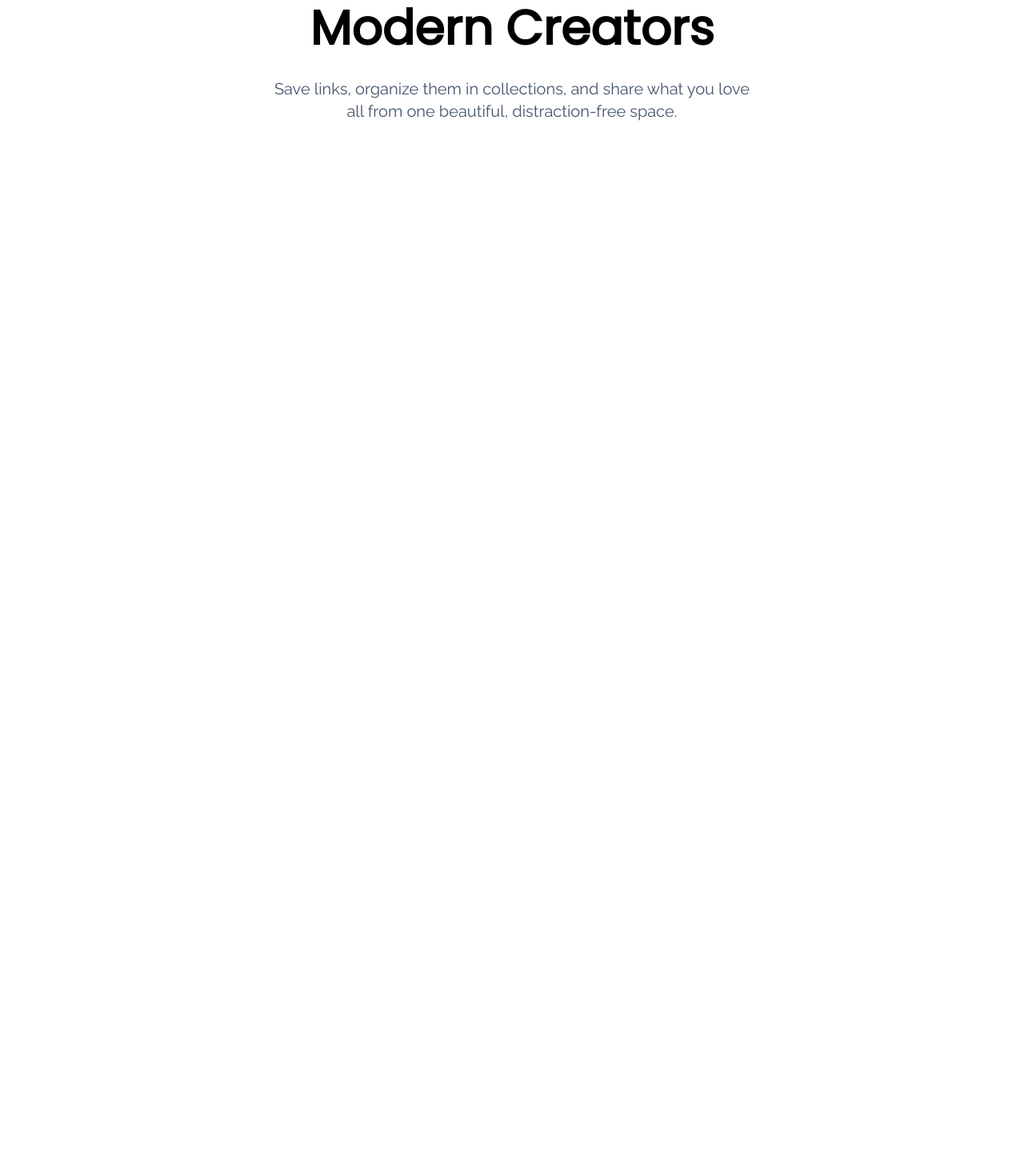
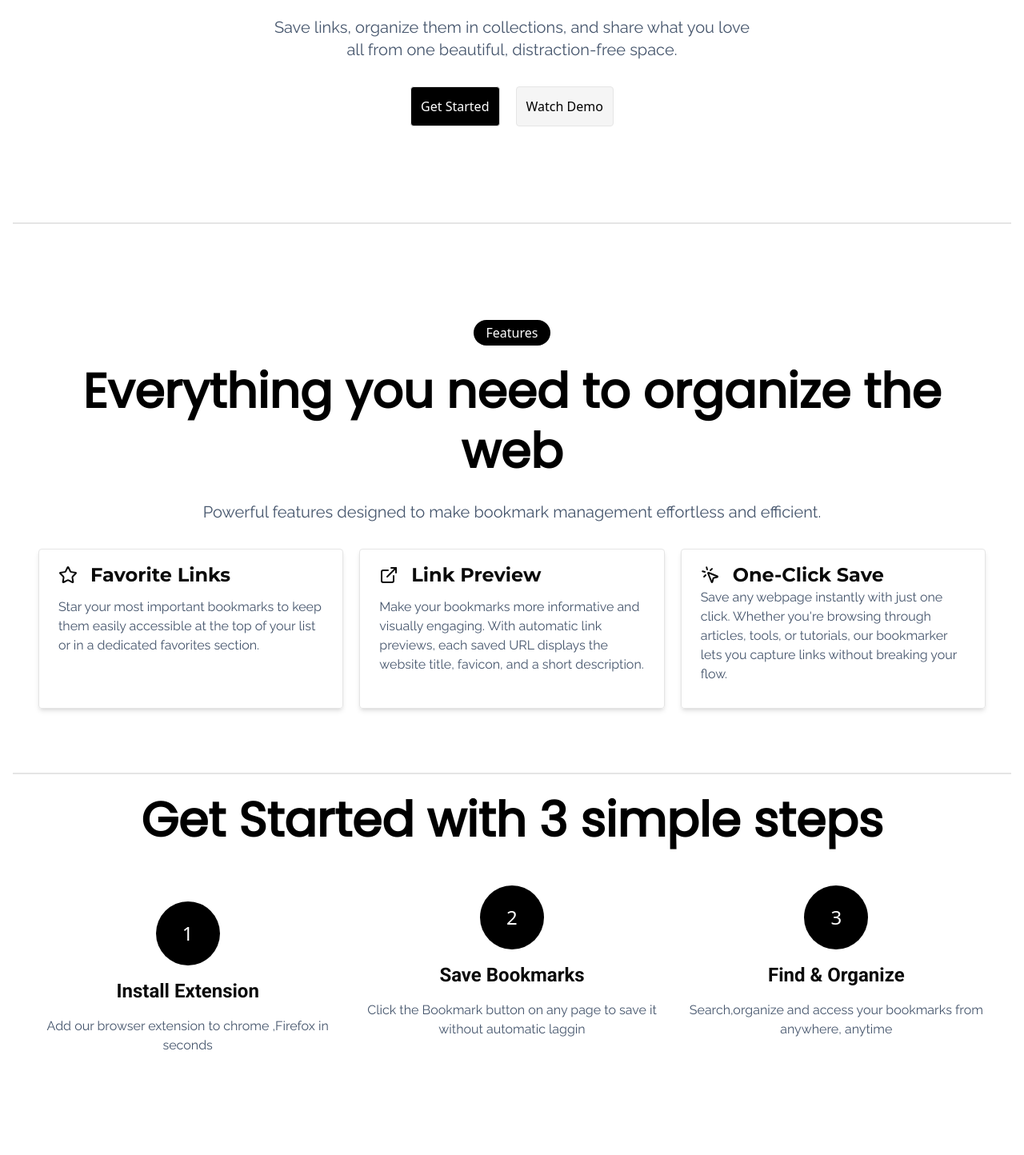
Before and after one commit to sivakumar232/urlBookmark, a React (Vite) app in the folder clientside/bookmark-app/: page / in a window 1280 px wide. Shown: the part 386-1830 px from the top of the page at 80% size. Before the commit the page ends 800 px from the top, so only its background shows below. Built offline with nearby package versions, Linux system fonts and the light colour scheme.

Commit message:
landing page structured

```diff
--- a/clientside/bookmark-app/src/components/Dashboard.jsx
+++ b/clientside/bookmark-app/src/components/Dashboard.jsx
@@ -7,72 +7,17 @@ import axios from 'axios'
 import Sidebar from './Sidebar'
 import Dashnav from './Dashnav'
 import { Star } from 'lucide-react'
-import { Ellipsis } from 'lucide-react'
+import { Trash } from 'lucide-react'
+
 import {
   Popover,
   PopoverContent,
   PopoverTrigger,
 } from "@/components/ui/popover"
-const items = [
-  {
-    id: 1,
-    title: "OpenAI",
-    url: "https://openai.com",
-    favorite: true,
-  },
-  {
-    id: 2,
-    title: "GitHub",
-    url: "https://github.com",
-    favorite: false,
-  },
-  {
-    id: 3,
-    title: "MDN Web Docs",
-    url: "https://developer.mozilla.org",
-    favorite: true,
-  },
-  {
-    id: 4,
-    title: "React",
-    url: "https://reactjs.org",
-    favorite: false,
-  },
-  {
-    id: 5,
-    title: "Tailwind CSS",
-    url: "https://tailwindcss.com",
-    favorite: true,
-  },
-  {
-    id: 6,
-    title: "Stack Overflow",
-    url: "https://stackoverflow.com",
-    favorite: false,
-  },
-  {
-    id: 7,
-    title: "Vite",
-    url: "https://vitejs.dev",
-    favorite: false,
-  },
-  {
-    id: 8,
-    title: "Figma",
-    url: "https://figma.com",
-    favorite: true,
-  },
-  {
-    id: 9,
-    title: "ShadCN UI",
-    url: "https://ui.shadcn.dev",
-    favorite: true,
-  },
-];
 
 const Dashboard = () => {
   const { user, logout } = useContext(AuthContext);
-  const [data, setdata] = useState([])
+  const [Bookmark, Setbookmark] = useState([])
   const [error, setError] = useState(null);
   const [Loading, setLoading] = useState(true);
   const navigate = useNavigate();
@@ -88,23 +33,40 @@ const Dashboard = () => {
         Authorization: `Bearer ${token}`
       }
     })
-      .then((res) => setdata(res.data))
+      .then((res) => {
+        console.log(res.data.bookmarks);
+        Setbookmark(res.data.bookmarks);
+      })
+
       .catch((err) => setError(err.response?.data?.error || "Error fetching data"));
   }, []);
+//function to delete bookmark
+  const handledelete= async(id)=>{
+    try{
+   const res= await axios.delete(`http://localhost:3000/api/bookmarks/${id}`,{
+      header:{
+        Authorization:`Bearer ${localStorage.getItem("token")}`
+      }
+    })
+
+    Setbookmark((prev)=>prev.filter((b)=>b._id!=id));
+  }catch(err){
+    console.log(err);
+  }
+}
   return (
     <div className='min-h-screen overflow-x-hidden'>
       <Sidebar />
       <Dashnav />
       <div className='ml-0 md:ml-64 grid grid-cols-1 sm:grid-cols-2 md:grid-cols-3 flex gap-6 p-6 overflow-x-none'>
-        {items.map((data)=>(
+        {Bookmark.map((mark)=>(
         <div className='p-6 border rounded  group shadow-md hover:scale-102 transition duration-300 border-black'>
-          <h2 className='text-xl text-bold font-ubuntu'>{data.title}</h2>
-          <div className='relative flex gap-3  opacity-0 group-hover:opacity-100 bottom-8 left-70'>
-          <Star className={`h-4 ${items.favorite ?'text-yellow-400 fill-yellow-400 ':'text-gray-400'} w-4`}/>
-          <Ellipsis className=' left-70 h-4  w-4'/>
+          <h2 className='text-xl text-bold font-ubuntu'>{mark.title}</h2>
+          <div className='relative flex gap-3  opacity-0 group-hover:opacity-100 bottom-8 left-80'>
+          {/* <Star className={`h-4 ${mark.favorite ?'text-yellow-400 fill-yellow-400 ':'text-gray-400'} w-4`}/> */}
+          <Trash   className=' left-70 cursor-pointer h-4  w-4' onclick={handledelete((mark._id)) }/>
           </div>
-          <a className='text-sm text-blue-900 relative bottom-5' href={items.url}>{items.url}</a>
-
+          <a className='text-sm text-blue-900 relative bottom-5' href={mark.url} target='_blank'>Link</a>
         </div>
       ))}
       </div>
--- a/clientside/bookmark-app/src/components/Landingpage.jsx
+++ b/clientside/bookmark-app/src/components/Landingpage.jsx
@@ -1,6 +1,13 @@
 import React, { useState } from 'react';
 import { Link } from 'react-router-dom';
 import { Switch } from '@/components/ui/switch';
+import { Zap } from 'lucide-react';
+import { Star } from 'lucide-react';
+import { ExternalLink } from 'lucide-react';
+import { MousePointerClick } from 'lucide-react';
+
+
+
 
 const Landingpage = () => {
   const [Darkmode, Setdarkmode] = useState(false);
@@ -38,17 +45,72 @@ const Landingpage = () => {
         </nav>
 
         {/* Hero Section */}
-        <div className="mt-20 text-center px-2  sm:px-4">
+        <div className=" mt-45 text-center px-2 space-y-5 sm:px-4">
+          <button className='bg-black text-white px-6 py-1 mx-auto rounded-full font-lato flex items-center transition duration-300'><Zap className='h-4 mr-2 w-4' />
+            Save Time & Stay Organized</button>
           <h1 className="text-3xl sm:text-5xl  md:text-6xl font-bold leading-tight font-poppins mb-6 text-black dark:text-white">
-            The Bookmarking Tool for <br className="hidden sm:block" />
-            Modern Creators
+            Never Lose a Great <br className="hidden sm:block" />
+            Link Again
           </h1>
           <p className="text-base sm:text-lg md:text-xl text-slate-600 dark:text-slate-300 font-raleway mb-8">
             Save links, organize them in collections, and share what you love
             <br className="hidden sm:block" />
             all from one beautiful, distraction-free space.
           </p>
+          <div className='space-x-5'>
+            <button className='border p-3 bg-black text-white rounded'>Get Started</button>
+            <button className='border p-3 bg-neutral-100 text-black rounded'>Watch Demo</button>
+          </div>
         </div>
+        <div className='relative top-30 w-full border bt-3 '></div>
+        <div className='text-center relative top-30 sm:top-55 px-2 space-y-5 mb-10 sm:px-4'>
+          <button className='bg-black text-white rounded-full mt-5 p-1 px-4'>Features</button>
+          <h1 className='text-3xl sm:text-5xl  md:text-6xl font-bold leading-tight font-poppins mb-6 text-black dark:text-white'>Everything you need to organize the web</h1>
+          <p className='text-base sm:text-lg md:text-xl text-slate-600 dark:text-slate-300 font-raleway mb-8'>Powerful features designed to make bookmark management effortless and efficient.</p>
+          <div className='gap-5 space-y-5  px-4 mb-10 rounded grid grid-cols-1 sm:grid-cols-3'>
+            <div className='border px-6 py-4 h-50 space-y-3 rounded  cursor-pointer shadow-md  hover:scale-105 transition duration-300'>
+              <h1 className='font-bold text-2xl font-montserrat text-left flex gap-4 items-center'><Star className='font-light' />Favorite Links</h1>
+              <p className='text-slate-600 text-sm sm:text-base dark:text-slate-300 text-left font-raleway mb-8'>
+                Star your most important bookmarks to keep them easily accessible at the top of your list or in a dedicated favorites section. </p>
+            </div>
+            <div className='border px-6 space-y-3 py-4 h-50 rounded   cursor-pointer shadow-md hover:scale-105 transition duration-300'>
+              <h1 className='font-bold text-2xl font-montserrat flex items-center gap-4 text-left'><ExternalLink />Link Preview</h1>
+              <p className='text-slate-600 text-sm sm:text-base dark:text-slate-300 text-left font-raleway mb-8'>
+                Make your bookmarks more informative and visually engaging. With automatic link previews, each saved URL displays the website title, favicon, and a short description.
+              </p>
+            </div>
+            <div className='border px-6 py-4 h-50 rounded  cursor-pointer shadow-md hover:scale-105 transition duration-300 '>
+              <h1 className='font-bold text-2xl font-montserrat text-left flex items-center gap-4'><MousePointerClick />One-Click Save</h1>
+              <p className='text-slate-600 text-sm sm:text-base dark:text-slate-300 text-left font-raleway mb-8'>Save any webpage instantly with just one click. Whether you're browsing through articles, tools, or tutorials, our bookmarker lets you capture links without breaking your flow.</p>
+            </div>
+          </div>
+
+
+        </div>
+        <div className='relative top-20 sm:top-50 w-full border  '></div>
+        <div className='text-center relative top-30 sm:top-55 px-2 space-y-8 mb-40 sm:px-4'>
+          <h1 className='text-3xl sm:text-5xl  md:text-6xl font-bold leading-tight font-poppins mb-6 text-black dark:text-white'>Get Started with 3 simple steps</h1>
+          <div className='grid grid-cols-1 sm:grid-cols-3'>
+            <div className='mt-5'>
+              <button className='w-20 h-20 bg-black text-white rounded-full mb-4 mt-5'><h1 className='text-2xl '>1</h1></button>
+              <h1 className='text-2xl font-roboto font-bold mb-4'>Install Extension</h1>
+              <p className='text-slate-600 text-sm sm:text-base dark:text-slate-300 text-center font-raleway'>Add our browser extension to chrome ,Firefox in seconds</p>
+            </div>
+            <div >
+              <button className='w-20 h-20 bg-black text-white rounded-full mb-4 mt-5'><h1 className='text-2xl '>2</h1></button>
+              <h1 className='text-2xl font-roboto font-bold mb-4'>Save Bookmarks</h1>
+              <p className='text-slate-600 text-sm sm:text-base dark:text-slate-300 text-center font-raleway'>Click the Bookmark button on any page to save it without automatic laggin</p>
+            </div>
+            <div >
+              <button className='w-20 h-20 bg-black text-white rounded-full mb-4 mt-5'><h1 className='text-2xl '>3</h1></button>
+              <h1 className='text-2xl font-roboto font-bold mb-4'>Find & Organize</h1>
+              <p className='text-slate-600 text-sm sm:text-base dark:text-slate-300 text-center font-raleway'>Search,organize and access your bookmarks from anywhere, anytime</p>
+            </div>
+          </div>
+        </div>
+        <div className='relative top-30 sm:top-70 w-full border '></div>
+
+
       </div>
     </div>
   );
```
Also changed, not shown: 2 other files (tests, documents, lock files or other folders).
